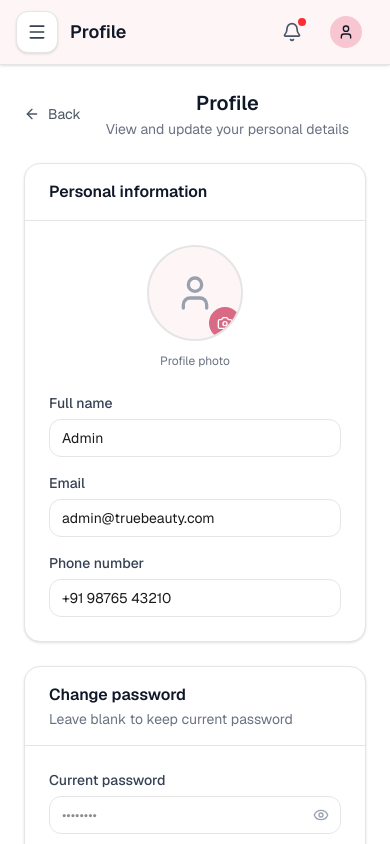
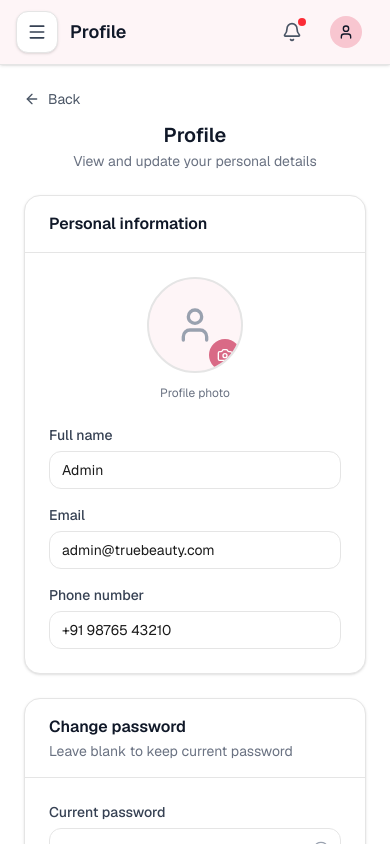
Before and after one commit to ZoyaAnsari19/true-beauty-admin-panel, a Next.js app: page /profile in a window 390 px wide. Built offline with nearby package versions, Linux system fonts and the light colour scheme.

Commit message:
Refactor ProfilePage layout: Update flex properties and alignment for improved responsiveness and visual clarity, ensuring better display on both mobile and desktop views.

```diff
--- a/app/profile/page.tsx
+++ b/app/profile/page.tsx
@@ -36,7 +36,7 @@ export default function ProfilePage() {
 
   return (
     <div className="space-y-6">
-      <div className="flex items-center justify-between gap-2">
+      <div className="flex flex-col gap-3 sm:flex-row sm:items-center sm:justify-between">
         <Link
           href="/"
           className="inline-flex items-center gap-2 text-sm text-gray-600 hover:text-gray-900"
@@ -45,13 +45,13 @@ export default function ProfilePage() {
           <span className="hidden sm:inline">Back to dashboard</span>
           <span className="sm:hidden">Back</span>
         </Link>
-        <div className="flex-1 text-center">
+        <div className="flex-1 text-center sm:text-center">
           <h1 className="text-xl font-semibold text-gray-900">Profile</h1>
           <p className="text-sm text-gray-500 mt-0.5">
             View and update your personal details
           </p>
         </div>
-        {/* spacer to keep heading centered */}
+        {/* spacer to keep heading centered on desktop */}
         <div className="w-[120px] hidden sm:block" />
       </div>
 
```
